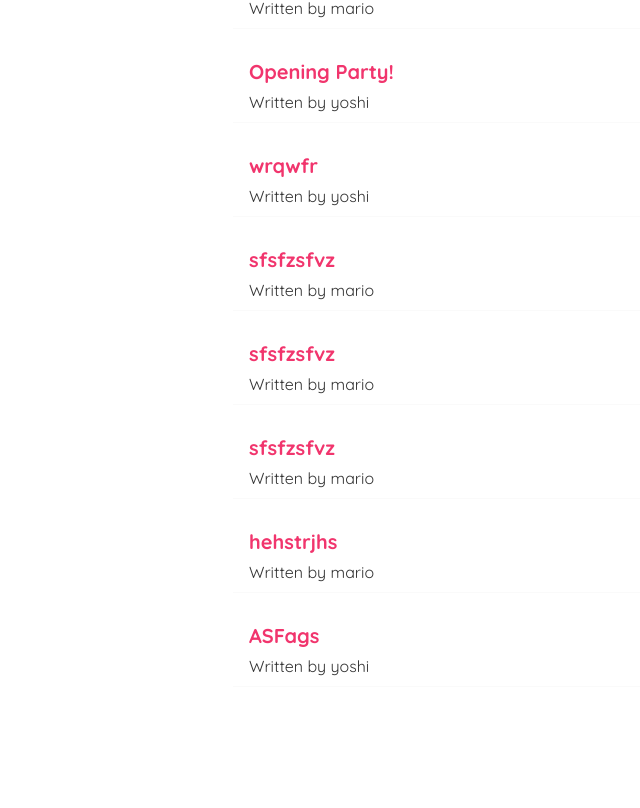
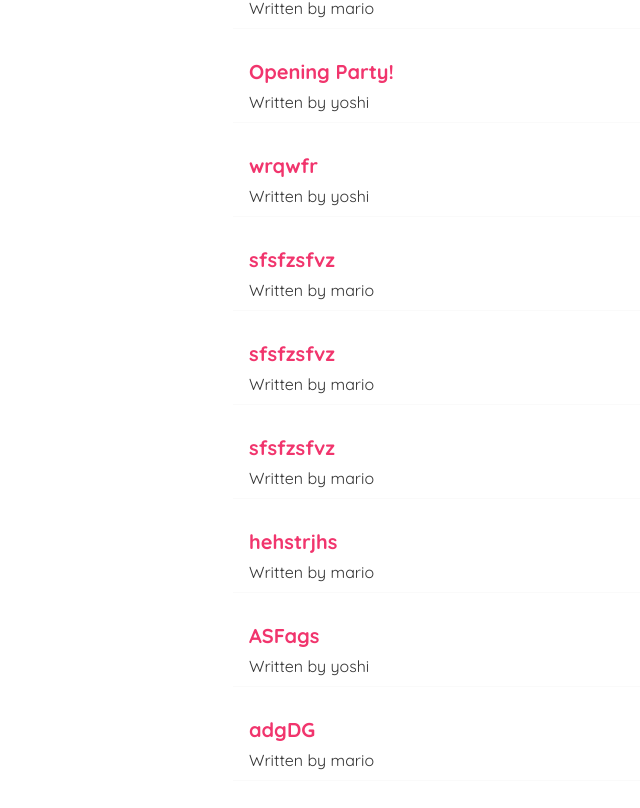
Before and after one commit to Himanshu8862/React-tutorial, a React (Create React App) app: page / in a window 1280 px wide. Shown: the part 236-1044 px from the top of the page, without its empty margins (107-747 px from the left). Before the commit the page ends 1003 px from the top, so only its background shows below. Built offline with nearby package versions, Linux system fonts and the light colour scheme; data requests are answered from the project's data file.

Commit message:
useNavigate hook

```diff
--- a/data/db.json
+++ b/data/db.json
@@ -47,6 +47,12 @@
       "body": "cgjl;cfytlchg",
       "author": "yoshi",
       "id": 8
+    },
+    {
+      "title": "adgDG",
+      "body": "DSBFSHbFS",
+      "author": "mario",
+      "id": 9
     }
   ]
 }
--- a/src/MyComponents/Create.js
+++ b/src/MyComponents/Create.js
@@ -1,10 +1,13 @@
 import { useState } from "react"
+import { useNavigate } from "react-router-dom"
 
 const Create = () => {
     const [title, setTitle] = useState("");
     const [body, setBody] = useState("");
     const [author, setAuthor] = useState("mario");
     const [isLoading, setIsLoading] = useState(false);
+
+    const navigate = useNavigate();
 
     const handleSubmit = (e) => {
         e.preventDefault()
@@ -17,10 +20,11 @@ const Create = () => {
             headers: { "Content-Type": "application/json" },
             body: JSON.stringify(newBlog)
         })
-        .then(()=>{
-            console.log("new blog added");
-            setIsLoading(false);
-        })
+            .then(() => {
+                console.log("new blog added");
+                setIsLoading(false);
+                navigate("/")
+            })
     }
 
     return (
```
